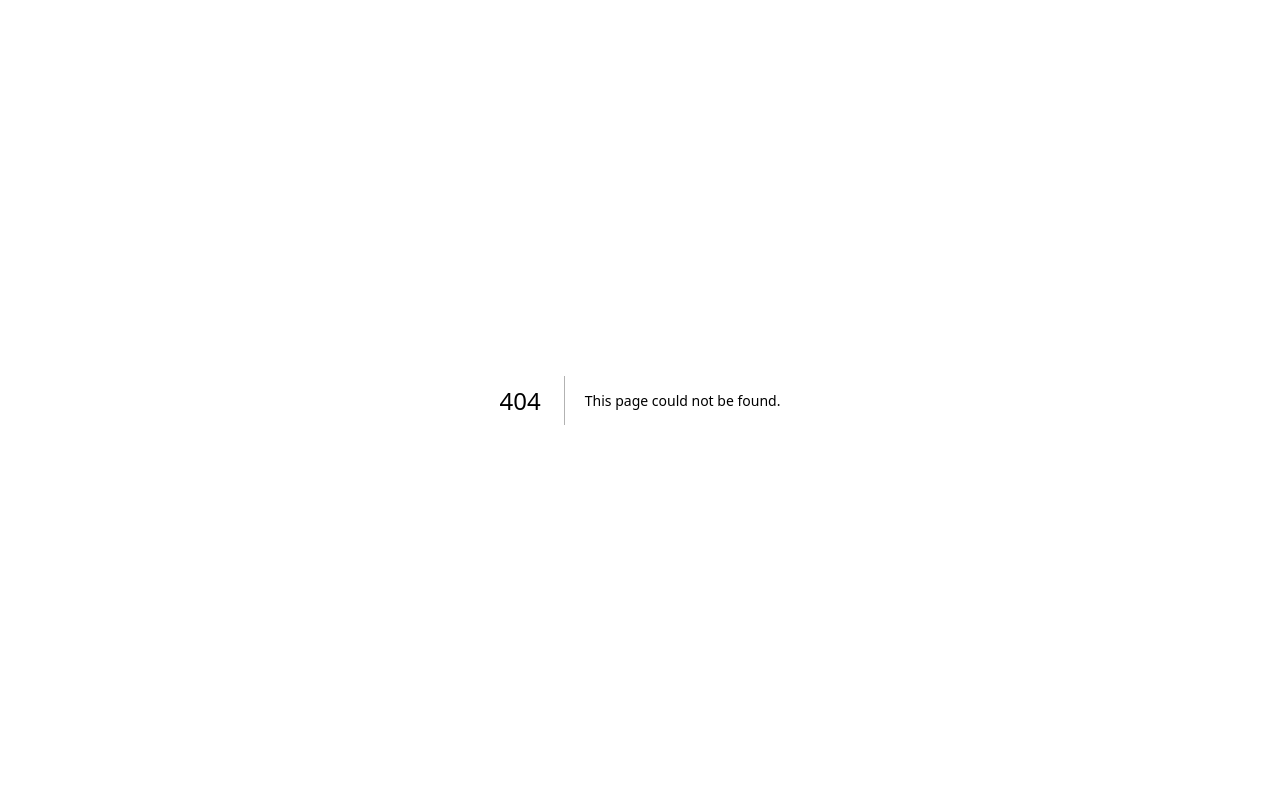
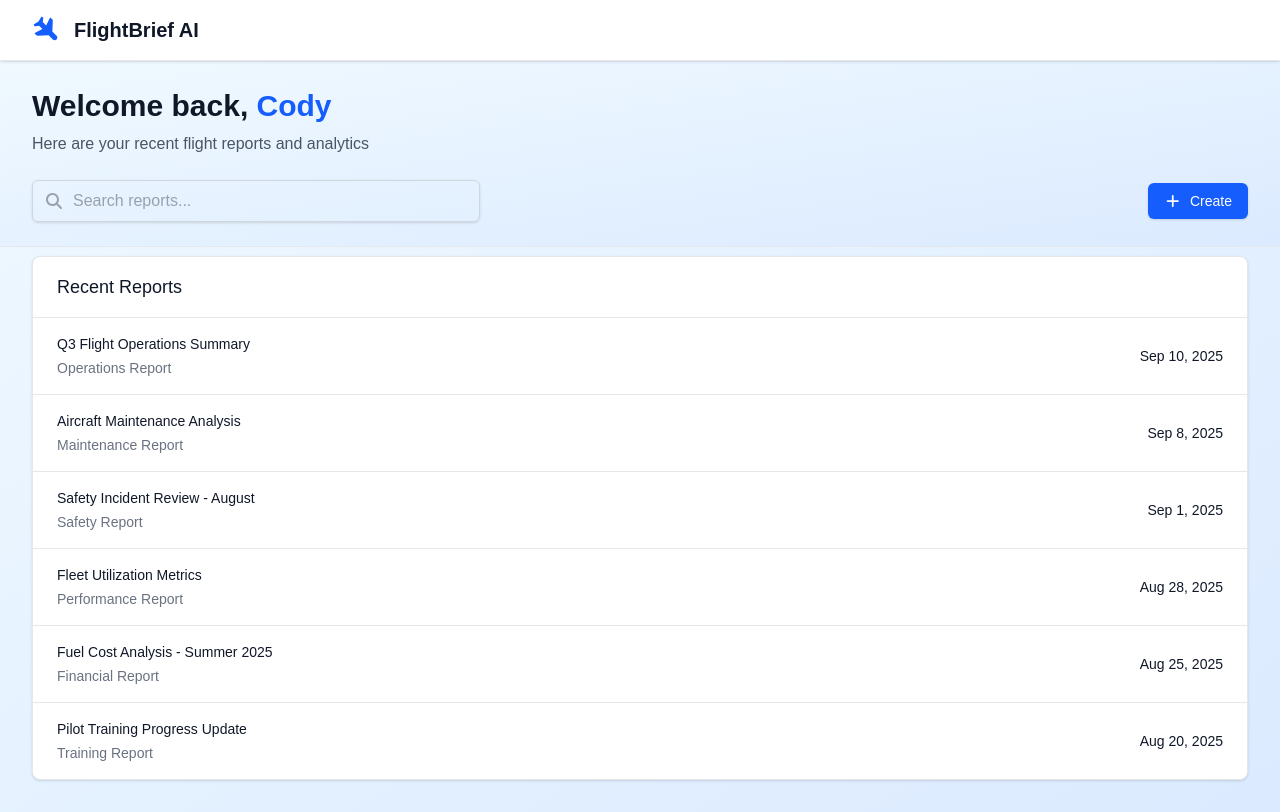
Before and after one commit to grcodeman/localhost-flightbriefai, a Next.js app: page /dashboard in a window 1280 px wide. Before the commit this address had no page. Built offline with nearby package versions, Linux system fonts and the light colour scheme.

Commit message:
basic dashboard page

```diff
--- /dev/null
+++ b/app/dashboard/page.tsx
@@ -0,0 +1,154 @@
+"use client";
+
+import Link from "next/link";
+import { FontAwesomeIcon } from "@fortawesome/react-fontawesome";
+import { faPlane, faPlus, faSearch } from "@fortawesome/free-solid-svg-icons";
+import { useState } from "react";
+
+// Example reports data
+const exampleReports = [
+  {
+    id: 1,
+    name: "Q3 Flight Operations Summary",
+    date: "2025-09-10",
+    type: "Operations Report"
+  },
+  {
+    id: 2,
+    name: "Aircraft Maintenance Analysis",
+    date: "2025-09-08",
+    type: "Maintenance Report"
+  },
+  {
+    id: 3,
+    name: "Safety Incident Review - August",
+    date: "2025-09-01",
+    type: "Safety Report"
+  },
+  {
+    id: 4,
+    name: "Fleet Utilization Metrics",
+    date: "2025-08-28",
+    type: "Performance Report"
+  },
+  {
+    id: 5,
+    name: "Fuel Cost Analysis - Summer 2025",
+    date: "2025-08-25",
+    type: "Financial Report"
+  },
+  {
+    id: 6,
+    name: "Pilot Training Progress Update",
+    date: "2025-08-20",
+    type: "Training Report"
+  }
+];
+
+export default function Dashboard() {
+  const [searchQuery, setSearchQuery] = useState("");
+
+  return (
+    <div className="min-h-screen bg-gradient-to-br from-sky-50 to-blue-100 dark:from-gray-900 dark:to-blue-900">
+      {/* Fixed Header */}
+      <div className="fixed top-0 left-0 right-0 z-50 bg-white dark:bg-gray-800 shadow-sm border-b border-gray-200 dark:border-gray-700">
+        <div className="max-w-7xl mx-auto px-4 sm:px-6 lg:px-8 py-4">
+          <div className="flex items-center justify-between">
+            <div className="flex items-center space-x-3">
+              <FontAwesomeIcon
+                icon={faPlane}
+                className="text-2xl text-blue-600 dark:text-blue-400 transform rotate-45"
+              />
+              <h1 className="text-xl font-semibold text-gray-900 dark:text-white">
+                FlightBrief AI
+              </h1>
+            </div>
+          </div>
+        </div>
+      </div>
+
+      {/* Fixed Welcome and Controls Section */}
+      <div className="fixed top-16 left-0 right-0 z-40 bg-gradient-to-br from-sky-50 to-blue-100 dark:from-gray-900 dark:to-blue-900 border-b border-gray-200 dark:border-gray-700">
+        <div className="max-w-7xl mx-auto px-4 sm:px-6 lg:px-8 py-6">
+          {/* Welcome Message */}
+          <div className="mb-6">
+            <h2 className="text-3xl font-bold text-gray-900 dark:text-white">
+              Welcome back, <span className="text-blue-600 dark:text-blue-400">Cody</span>
+            </h2>
+            <p className="text-gray-600 dark:text-gray-400 mt-2">
+              Here are your recent flight reports and analytics
+            </p>
+          </div>
+
+          {/* Search and Create Section */}
+          <div className="flex flex-col sm:flex-row gap-4 items-start sm:items-center justify-between">
+            {/* Search Bar */}
+            <div className="relative flex-1 max-w-md">
+              <div className="absolute inset-y-0 left-0 pl-3 flex items-center pointer-events-none">
+                <FontAwesomeIcon
+                  icon={faSearch}
+                  className="text-gray-400"
+                />
+              </div>
+              <input
+                type="text"
+                placeholder="Search reports..."
+                value={searchQuery}
+                onChange={(e) => setSearchQuery(e.target.value)}
+                className="w-full pl-10 pr-3 py-2 border border-gray-300 dark:border-gray-600 rounded-md shadow-sm placeholder-gray-400 focus:outline-none focus:ring-2 focus:ring-blue-500 focus:border-blue-500 dark:bg-gray-700 dark:text-white"
+              />
+            </div>
+
+            {/* Create Button */}
+            <Link
+              href="/report"
+              className="inline-flex items-center px-4 py-2 bg-blue-600 hover:bg-blue-700 dark:bg-blue-500 dark:hover:bg-blue-600 text-white text-sm font-medium rounded-md shadow-sm transition-colors duration-200"
+            >
+              <FontAwesomeIcon icon={faPlus} className="mr-2" />
+              Create
+            </Link>
+          </div>
+        </div>
+      </div>
+
+      {/* Main Content */}
+      <div className="pt-64 max-w-7xl mx-auto px-4 sm:px-6 lg:px-8 pb-8">
+
+        {/* Reports List */}
+        <div className="bg-white dark:bg-gray-800 rounded-lg shadow-sm border border-gray-200 dark:border-gray-700">
+          <div className="px-6 py-4 border-b border-gray-200 dark:border-gray-700">
+            <h3 className="text-lg font-medium text-gray-900 dark:text-white">
+              Recent Reports
+            </h3>
+          </div>
+
+          <div className="divide-y divide-gray-200 dark:divide-gray-700">
+            {exampleReports.map((report) => (
+              <div key={report.id} className="px-6 py-4 hover:bg-gray-50 dark:hover:bg-gray-700 cursor-pointer transition-colors duration-150">
+                <div className="flex items-center justify-between">
+                  <div className="flex-1">
+                    <h4 className="text-sm font-medium text-gray-900 dark:text-white">
+                      {report.name}
+                    </h4>
+                    <p className="text-sm text-gray-500 dark:text-gray-400 mt-1">
+                      {report.type}
+                    </p>
+                  </div>
+                  <div className="text-right">
+                    <p className="text-sm text-gray-900 dark:text-white">
+                      {new Date(report.date).toLocaleDateString('en-US', {
+                        month: 'short',
+                        day: 'numeric',
+                        year: 'numeric'
+                      })}
+                    </p>
+                  </div>
+                </div>
+              </div>
+            ))}
+          </div>
+        </div>
+      </div>
+    </div>
+  );
+}
```
